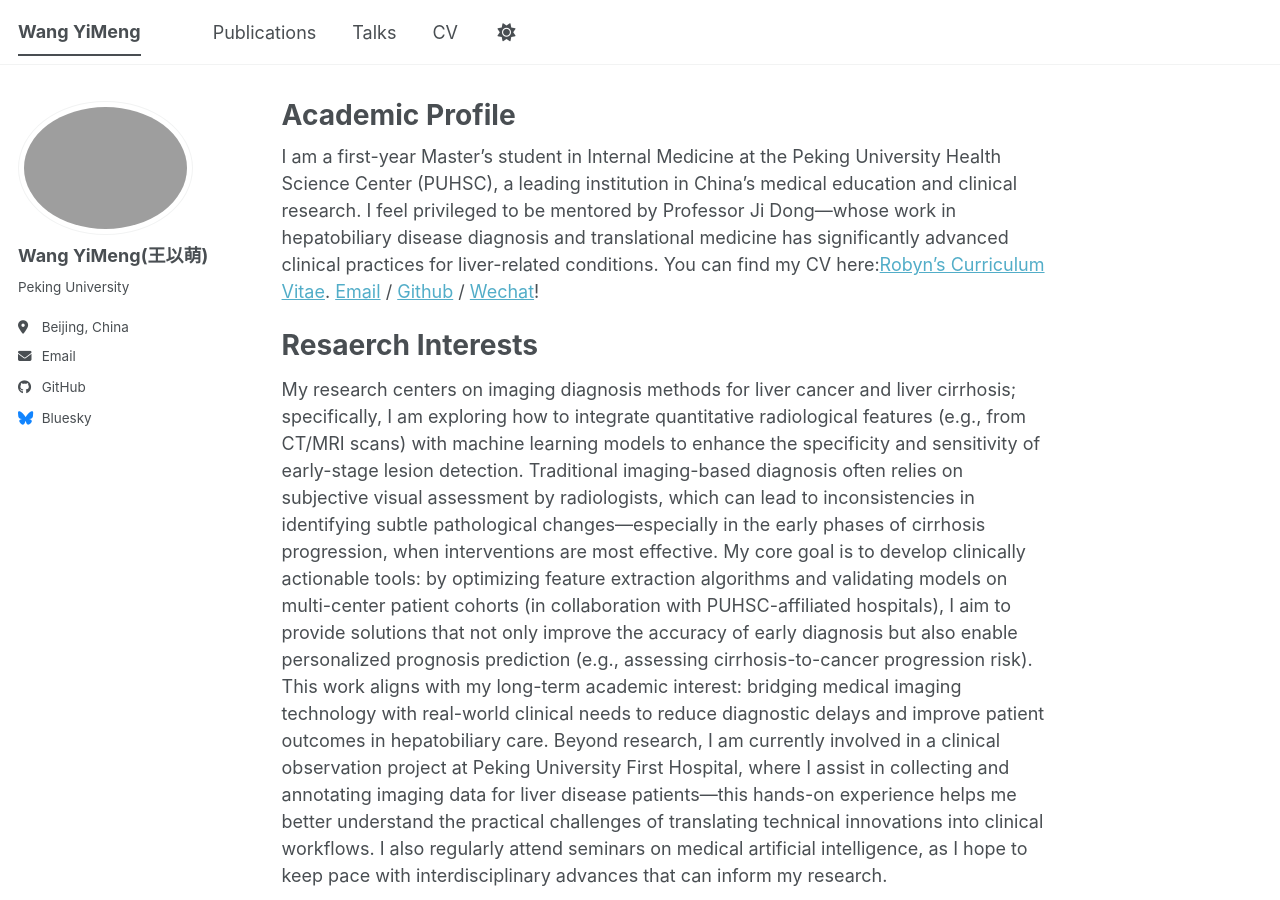
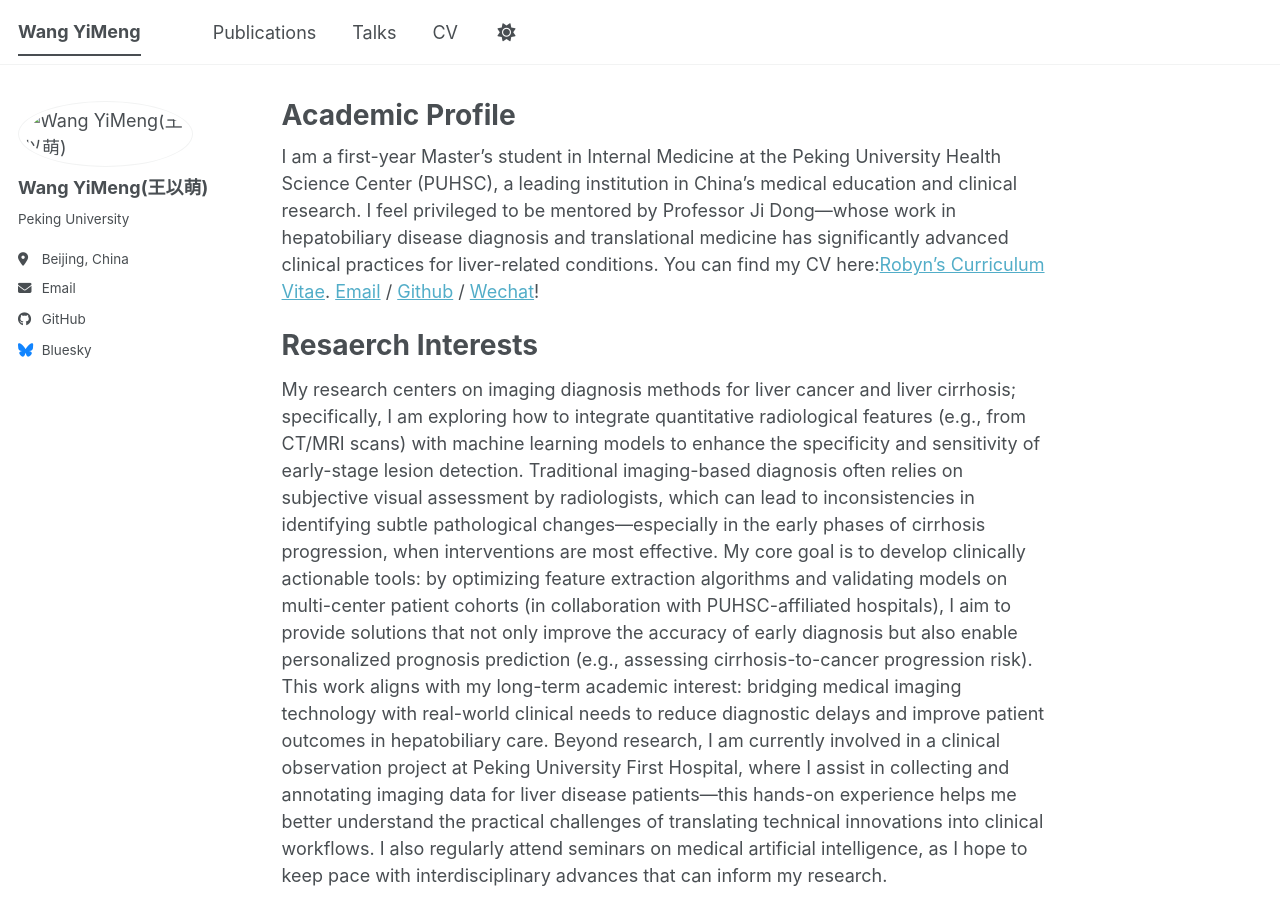
Before and after one commit to Robyn518/Robyn518.github.io, a Jekyll site: the page built from _pages/about.md, in a window 1280 px wide and 900 px high. Built offline with Jekyll 4.4.1, drawn with Linux system fonts in a browser that asks for light colours; a script bundle is joined from its source files by our own code; library files that are not in the unit come from our copies.

Commit message:
Update _config.yml

```diff
--- a/_config.yml
+++ b/_config.yml
@@ -23,7 +23,7 @@ repository               : "Robyn518/Robyn518.github.io"
 #               Additional customization can be done by editing /_includes/author-profile.html
 author:
   # Biographic information
-  avatar           : "/images/Robyn.png?v=2"
+  avatar           : "/images/avatar.png?v=2"
   name             : "Wang YiMeng(王以萌)"
   pronouns         : # example: "she/her"
   bio              : "Peking University"
```
